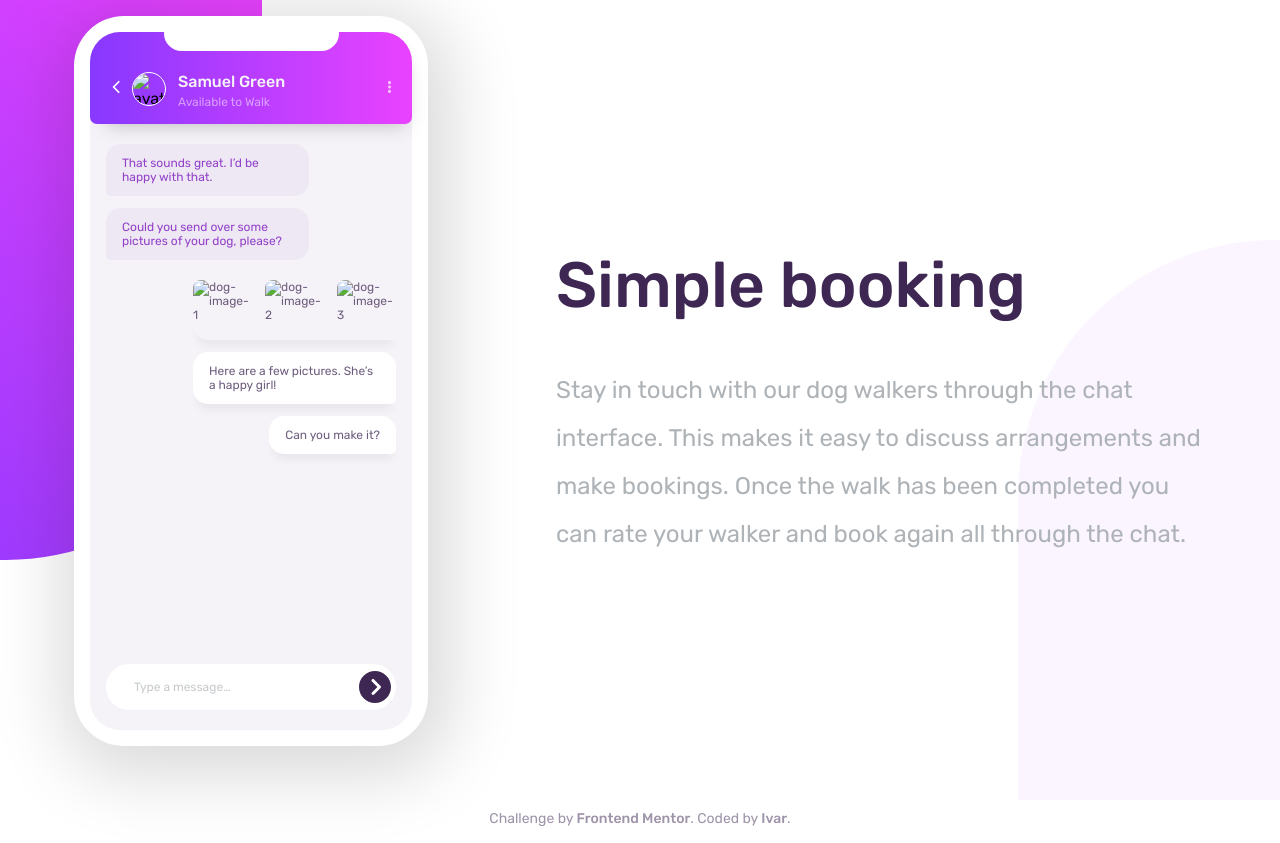
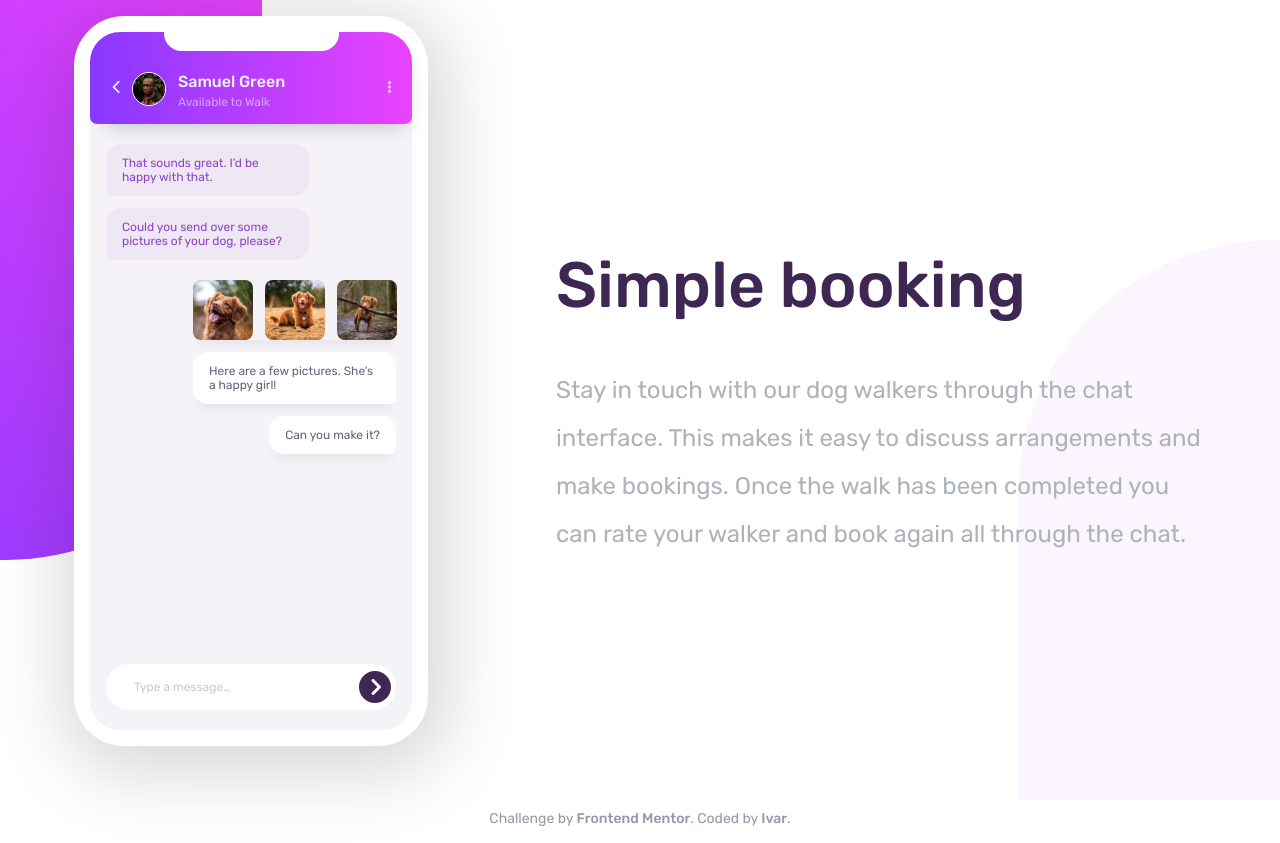
Before and after one commit to Ivar112/chat-app-illustration, a website: page src/index.html in a window 1280 px wide. Drawn offline with nearby package versions, Linux system fonts and the light colour scheme; files that its build step writes are made by us from their sources; the site is published under a folder, as on GitHub Pages, so addresses that start at the root find nothing.

Commit message:
fix: links

```diff
--- a/src/index.html
+++ b/src/index.html
@@ -8,7 +8,7 @@
 
   <title>Frontend Mentor | Chat-app illustration</title>
 
-  <link rel="stylesheet" href="css/styles.css">
+  <link rel="stylesheet" href="../public/css/styles.css">
 </head>
 <body>
   <div class="container">
@@ -18,7 +18,7 @@
           <svg xmlns="http://www.w3.org/2000/svg" viewBox="0 0 384 512" fill="#fff" height="14px" width="14px">
             <path d="M41.4 233.4c-12.5 12.5-12.5 32.8 0 45.3l192 192c12.5 12.5 32.8 12.5 45.3 0s12.5-32.8 0-45.3L109.3 256 278.6 86.6c12.5-12.5 12.5-32.8 0-45.3s-32.8-12.5-45.3 0l-192 192z"/>
           </svg>
-          <img src="/images/avatar.jpg" alt="avatar" height="34px" width="34px" class="avatar">
+          <img src="./images/avatar.jpg" alt="avatar" height="34px" width="34px" class="avatar">
           <div class="text-wrapper">
             <p class="name">Samuel Green</p>
             <p class="status">Available to Walk</p>
@@ -35,9 +35,9 @@
             <p>Could you send over some pictures of your dog, please?</p>
           </div>
           <div class="chat-bubble chat-bubble-owner chat-bubble-pictures">
-            <img src="/images/dog-image-1.jpg" width="60px" height="60px" alt="dog-image-1" tabindex="0">
-            <img src="/images/dog-image-2.jpg" width="60px" height="60px" alt="dog-image-2" tabindex="0">
-            <img src="/images/dog-image-3.jpg" width="60px" height="60px" alt="dog-image-3" tabindex="0">
+            <img src="./images/dog-image-1.jpg" width="60px" height="60px" alt="dog-image-1" tabindex="0">
+            <img src="./images/dog-image-2.jpg" width="60px" height="60px" alt="dog-image-2" tabindex="0">
+            <img src="./images/dog-image-3.jpg" width="60px" height="60px" alt="dog-image-3" tabindex="0">
           </div>
           <div class="chat-bubble chat-bubble-owner">
             <p>Here are a few pictures. She’s a happy girl!</p>
```
